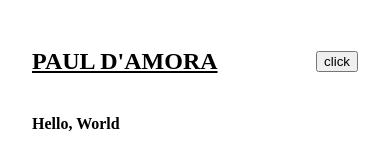
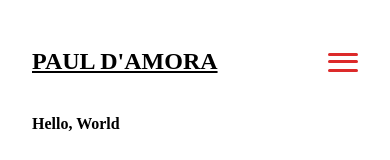
Before and after one commit to pmdamora/portfolio, a Next.js app: page / in a window 390 px wide. Shown: the top 160 px of the page. Built offline with nearby package versions, Linux system fonts and the light colour scheme; a web font is replaced by a local one.

Commit message:
Add animated hamburger icon on mobile

```diff
--- a/components/ui/Header/BrandLink.tsx
+++ b/components/ui/Header/BrandLink.tsx
@@ -4,11 +4,14 @@ import Link from 'next/link';
 
 import { Color, Spacing, MQ, FontSize } from '@portfolio/styles';
 
-const StyledAnchor = styled.a`
+// TODO: Add z-index constants and use them
+const StyledAnchor = styled.a<Props>`
   text-transform: uppercase;
   color: ${Color.BLACK};
+  ${props => props.isOverlay && `color: ${Color.WHITE}; z-index: 1000;`}
   &:hover {
     color: ${Color.GRAY_4};
+    ${props => props.isOverlay && `color: ${Color.WHITE}; opacity: 0.7;`}
   }
 `;
 
@@ -22,10 +25,14 @@ const StyledHeading = styled.h1`
   }
 `;
 
-const BrandLink: FunctionComponent<{}> = () => {
+interface Props {
+  isOverlay: boolean;
+}
+
+const BrandLink: FunctionComponent<Props> = ({ isOverlay }) => {
   return (
     <Link href="/" passHref>
-      <StyledAnchor>
+      <StyledAnchor isOverlay={isOverlay}>
         <StyledHeading>Paul D&apos;Amora</StyledHeading>
       </StyledAnchor>
     </Link>
--- a/components/ui/Header/Hamburger.tsx
+++ b/components/ui/Header/Hamburger.tsx
@@ -1,21 +1,96 @@
 import React, { FunctionComponent } from 'react';
 import styled from 'styled-components';
 
-import { MQ } from '@portfolio/styles';
+import { MQ, Color } from '@portfolio/styles';
 
-const StyledButton = styled.button`
+interface BurgerProps {
+  isOpen: boolean;
+}
+
+// TODO: Add z-index constants and use them
+const BurgerButton = styled.div<BurgerProps>`
   display: none;
   ${MQ.small} {
+    cursor: pointer;
     display: inline-block;
+    height: 18px;
+    position: relative;
+    width: 30px;
+
+    &:hover {
+      opacity: 0.7;
+    }
+
+    ${props => props.isOpen && `z-index: 1000;`}
   }
+`;
+
+const Lines = styled.div<BurgerProps>`
+  display: block;
+  margin-top: -1.5px;
+  top: 1.5px;
+
+  &,
+  &:after,
+  &:before {
+    background-color: ${Color.RED};
+    border-radius: 3px;
+    height: 3px;
+    position: absolute;
+    transition: 0.15s transform ease;
+    width: 30px;
+  }
+
+  &:before,
+  &:after {
+    content: '';
+    display: block;
+  }
+
+  &:before {
+    top: 7.5px;
+    transition: 0.15s transform, opacity ease;
+  }
+
+  &:after {
+    bottom: -7.5px;
+    top: 16px;
+  }
+
+  ${props =>
+    props.isOpen &&
+    `& {
+        background-color: ${Color.WHITE};
+        transform: translate3d(0, 7.5px, 0) rotate(45deg);
+      }
+      &:before {
+        transform: rotate(-45deg) translate3d(-4.2857175px, -4.5px, 0);
+        opacity: 0;
+      }
+      &:after {
+        background-color: ${Color.WHITE};
+        transform: translate3d(0, -16px, 0) rotate(-90deg);
+      }`}
 `;
 
 interface Props {
   handleHamburgerClick: () => void;
+  isOpen: boolean;
 }
 
-const Hamburger: FunctionComponent<Props> = ({ handleHamburgerClick }) => {
-  return <StyledButton onClick={handleHamburgerClick}>click</StyledButton>;
+const Hamburger: FunctionComponent<Props> = ({
+  handleHamburgerClick,
+  isOpen
+}) => {
+  return (
+    <BurgerButton isOpen={isOpen} onClick={handleHamburgerClick}>
+      <Lines isOpen={isOpen} />
+    </BurgerButton>
+  );
+};
+
+Hamburger.defaultProps = {
+  isOpen: false
 };
 
 export { Hamburger };
--- a/components/ui/Header/Header.tsx
+++ b/components/ui/Header/Header.tsx
@@ -32,9 +32,12 @@ class Header extends Component<{}, State> {
     return (
       <Fragment>
         <Wrapper boxDirection="column" textAlign="center">
-          <BrandLink />
+          <BrandLink isOverlay={showMobileMenu} />
           <HorizontalNav />
-          <Hamburger handleHamburgerClick={this.handleHamburgerClick} />
+          <Hamburger
+            isOpen={showMobileMenu}
+            handleHamburgerClick={this.handleHamburgerClick}
+          />
         </Wrapper>
         <OverlayNav showMobileMenu={showMobileMenu} />
       </Fragment>
--- a/components/ui/Header/Nav/OverlayNav.tsx
+++ b/components/ui/Header/Nav/OverlayNav.tsx
@@ -17,14 +17,14 @@ const Container = styled(Box)`
   }
   &.fade-enter-active {
     opacity: 1;
-    transition: opacity 400ms cubic-bezier(0.42, 0, 0.58, 1);
+    transition: opacity 500ms cubic-bezier(0.42, 0, 0.58, 1);
   }
   &.fade-exit {
     opacity: 1;
   }
   &.fade-exit-active {
     opacity: 0;
-    transition: opacity 400ms cubic-bezier(0.42, 0, 0.58, 1);
+    transition: opacity 500ms cubic-bezier(0.42, 0, 0.58, 1);
   }
 `;
 
--- a/pages/trips/the-long-trail/index.tsx
+++ b/pages/trips/the-long-trail/index.tsx
@@ -33,7 +33,6 @@ const CollegiateLoopPage: FunctionComponent<{}> = () => {
   const description =
     'The Long Trail is a hiking trail located in Vermont, running the length of the state. It is the oldest long-distance trail in the United States, constructed between 1910 and 1930 by the Green Mountain Club.';
 
-  // console.log(previewItems);
   return (
     <Page title={title} description={description} showHeading>
       {items}
```
